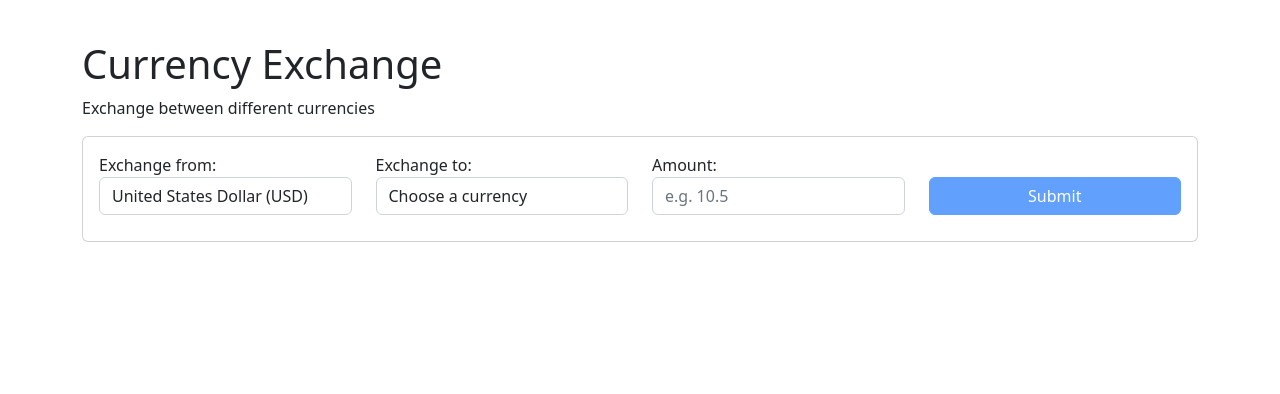
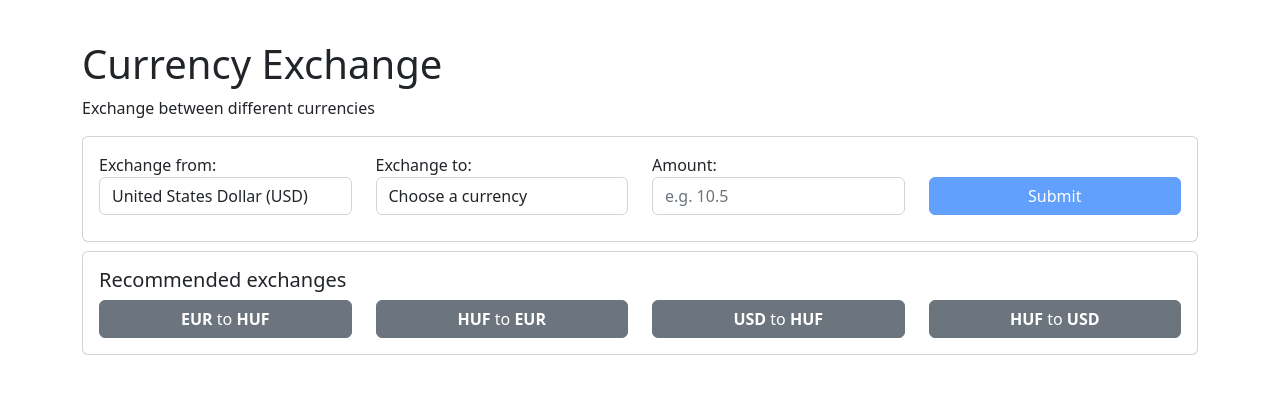
Before and after one commit to dsge/symmetrical-umbrella, an Angular app: page / in a window 1280 px wide. Shown: the top 394 px of the page. Built offline with nearby package versions, Linux system fonts and the light colour scheme.

Commit message:
add currency exchange recommendations to allow the user to skip having to browse the currency dropdowns

```diff
--- a/src/app/app.component.html
+++ b/src/app/app.component.html
@@ -9,11 +9,11 @@
     <div class="col-sm-12">
       <div class="card">
         <div class="card-body">
-          <app-exchange-form [disabled]="loading" (onFormSubmit)="onSubmit($event)"></app-exchange-form>
+          <app-exchange-form [disabled]="loading" (onFormSubmit)="onSubmit($event)" [recommendationSelection]="recommendationSelection$"></app-exchange-form>
         </div>
       </div>
     </div>
-    <div class="col-sm">
+    <div class="col-sm-12">
       <ng-container *ngIf="results">
         <div class="card">
           <div class="card-body">
@@ -22,5 +22,13 @@
         </div>
       </ng-container>
     </div>
+
+    <div class="col-sm-12">
+        <div class="card">
+          <div class="card-body">
+            <app-currency-recommendations (onSelectRecommendation)="onSelectRecommendation($event)"></app-currency-recommendations>
+          </div>
+        </div>
+    </div>
   </div>
 </div>
--- a/src/app/app.component.ts
+++ b/src/app/app.component.ts
@@ -1,6 +1,7 @@
 import { Component, OnInit } from '@angular/core';
 import { ApiService } from './services/api.service';
-import { CurrencyExchangeInputs, CurrencyExchangeResult } from './interfaces/common'
+import { CurrencyExchangeInputs, CurrencyExchangeRecommendation, CurrencyExchangeResult } from './interfaces/common'
+import { Subject } from 'rxjs';
 
 @Component({
   selector: 'app-root',
@@ -17,6 +18,10 @@ export class AppComponent implements OnInit{
    * The inputs of the last currency exchange
    */
   lastInputs: CurrencyExchangeInputs | null = null;
+  /**
+   * Emits when the user clicks on a currency exchange recommendation on the UI
+   */
+  recommendationSelection$ = new Subject<CurrencyExchangeRecommendation>();
 
   loading = false;
 
@@ -25,6 +30,10 @@ export class AppComponent implements OnInit{
   }
 
   ngOnInit(): void {
+  }
+
+  onSelectRecommendation($event: CurrencyExchangeRecommendation) {
+    this.recommendationSelection$.next($event);
   }
 
   onSubmit($event: CurrencyExchangeInputs): void {
--- a/src/app/app.module.ts
+++ b/src/app/app.module.ts
@@ -7,12 +7,14 @@ import { NgbModule } from '@ng-bootstrap/ng-bootstrap';
 import { ReactiveFormsModule } from '@angular/forms';
 import { ExchangeFormComponent } from './components/exchange-form/exchange-form.component';
 import { ExchangeResultsComponent } from './components/exchange-results/exchange-results.component';
+import { CurrencyRecommendationsComponent } from './components/currency-recommendations/currency-recommendations.component';
 
 @NgModule({
   declarations: [
     AppComponent,
     ExchangeFormComponent,
-    ExchangeResultsComponent
+    ExchangeResultsComponent,
+    CurrencyRecommendationsComponent
   ],
   imports: [
     BrowserModule,
--- /dev/null
+++ b/src/app/components/currency-recommendations/currency-recommendations.component.html
@@ -0,0 +1,14 @@
+<div class="row">
+  <div class="col-sm-12">
+    <h5>Recommended exchanges</h5>
+  </div>
+  <div class="col-sm-12">
+
+    <div class="row">
+      <div class="col-sm-12 col-md-3" *ngFor="let item of currencyRecommendations$ | async">
+        <button type="button" class="btn btn-block btn-secondary" (click)="selectRecommendation(item)"><strong>{{item.from}}</strong> to <strong>{{item.to}}</strong></button>
+      </div>
+    </div>
+
+  </div>
+</div>
--- /dev/null
+++ b/src/app/components/currency-recommendations/currency-recommendations.component.scss
@@ -0,0 +1,4 @@
+.btn.btn-block {
+  display: block;
+  width: 100%;
+}
--- /dev/null
+++ b/src/app/components/currency-recommendations/currency-recommendations.component.ts
@@ -0,0 +1,33 @@
+import { Component, EventEmitter, OnInit, Output } from '@angular/core';
+import { BehaviorSubject, map, Observable } from 'rxjs';
+import { CurrencyExchangeRecommendation } from 'src/app/interfaces/common';
+import { CurrencyService } from 'src/app/services/currency.service';
+
+@Component({
+  selector: 'app-currency-recommendations',
+  templateUrl: './currency-recommendations.component.html',
+  styleUrls: ['./currency-recommendations.component.scss']
+})
+export class CurrencyRecommendationsComponent implements OnInit {
+
+  @Output() onSelectRecommendation: EventEmitter<CurrencyExchangeRecommendation> = new EventEmitter();
+
+  currencyRecommendations$ = new BehaviorSubject<Array<CurrencyExchangeRecommendation>>([
+    {from: 'EUR', to: 'HUF'},
+    {from: 'HUF', to: 'EUR'},
+    {from: 'USD', to: 'HUF'},
+    {from: 'HUF', to: 'USD'},
+  ]);
+
+  constructor(protected currencyService: CurrencyService) {
+
+  }
+
+  ngOnInit(): void {
+  }
+
+  selectRecommendation(item: CurrencyExchangeRecommendation) {
+    this.onSelectRecommendation.emit(item);
+  }
+
+}
--- a/src/app/components/exchange-form/exchange-form.component.ts
+++ b/src/app/components/exchange-form/exchange-form.component.ts
@@ -1,7 +1,7 @@
-import { Component, EventEmitter, Input, OnChanges, OnInit, Output, SimpleChanges } from '@angular/core';
+import { Component, EventEmitter, Input, OnChanges, OnDestroy, OnInit, Output, SimpleChanges } from '@angular/core';
 import { FormControl, FormGroup, Validators } from '@angular/forms';
-import { Observable } from 'rxjs';
-import { CurrencyExchangeInputs } from 'src/app/interfaces/common';
+import { Observable, Subject, Subscription } from 'rxjs';
+import { CurrencyExchangeInputs, CurrencyExchangeRecommendation } from 'src/app/interfaces/common';
 import { CurrencyService } from 'src/app/services/currency.service';
 import { StorageService } from 'src/app/services/storage.service';
 
@@ -10,10 +10,13 @@ import { StorageService } from 'src/app/services/storage.service';
   templateUrl: './exchange-form.component.html',
   styleUrls: ['./exchange-form.component.scss']
 })
-export class ExchangeFormComponent implements OnInit, OnChanges {
+export class ExchangeFormComponent implements OnInit, OnChanges, OnDestroy {
 
   @Input() disabled = false;
+  @Input() recommendationSelection: Observable<CurrencyExchangeRecommendation> | undefined;
+  protected recommendationSelectionSubscription: Subscription | undefined;
   @Output() onFormSubmit: EventEmitter<CurrencyExchangeInputs> = new EventEmitter();
+  protected formValueChangesSubscription: Subscription | undefined;
 
   protected currencyFromStorageKey = "currencyFrom";
   protected currencyToStorageKey = "currencyTo";
@@ -34,12 +37,27 @@ export class ExchangeFormComponent implements OnInit, OnChanges {
 
     this.loadInitialFormValues();
 
-    this.form.valueChanges.subscribe({
+    this.formValueChangesSubscription = this.form.valueChanges.subscribe({
       next: (values) => {
         this.storageService.set(this.currencyFromStorageKey, values.currencyFrom);
         this.storageService.set(this.currencyToStorageKey, values.currencyTo);
       }
     })
+  }
+
+  ngOnInit(): void {
+    if (this.recommendationSelection) {
+      this.recommendationSelectionSubscription = this.recommendationSelection.subscribe({
+        next: (value: CurrencyExchangeRecommendation) => {
+          if (value) {
+            this.form.patchValue({
+              currencyFrom: value.from,
+              currencyTo: value.to
+            })
+          }
+        }
+      })
+    }
   }
 
   /**
@@ -67,9 +85,6 @@ export class ExchangeFormComponent implements OnInit, OnChanges {
     }
   }
 
-  ngOnInit(): void {
-  }
-
   ngOnChanges(changes: SimpleChanges): void {
     if (changes && changes['disabled']) {
       if (changes['disabled'].currentValue) {
@@ -90,4 +105,13 @@ export class ExchangeFormComponent implements OnInit, OnChanges {
     });
   }
 
+  ngOnDestroy(): void {
+    if (this.recommendationSelectionSubscription) {
+      this.recommendationSelectionSubscription.unsubscribe();
+    }
+    if (this.formValueChangesSubscription) {
+      this.formValueChangesSubscription.unsubscribe();
+    }
+  }
+
 }
--- a/src/app/interfaces/common.ts
+++ b/src/app/interfaces/common.ts
@@ -9,3 +9,8 @@ export interface CurrencyExchangeInputs {
   currencyTo: string;
   currencyAmount: number;
 }
+
+export interface CurrencyExchangeRecommendation {
+  from: string,
+  to: string
+}
```
Also changed, not shown: 2 other files (tests, documents, lock files or other folders).
